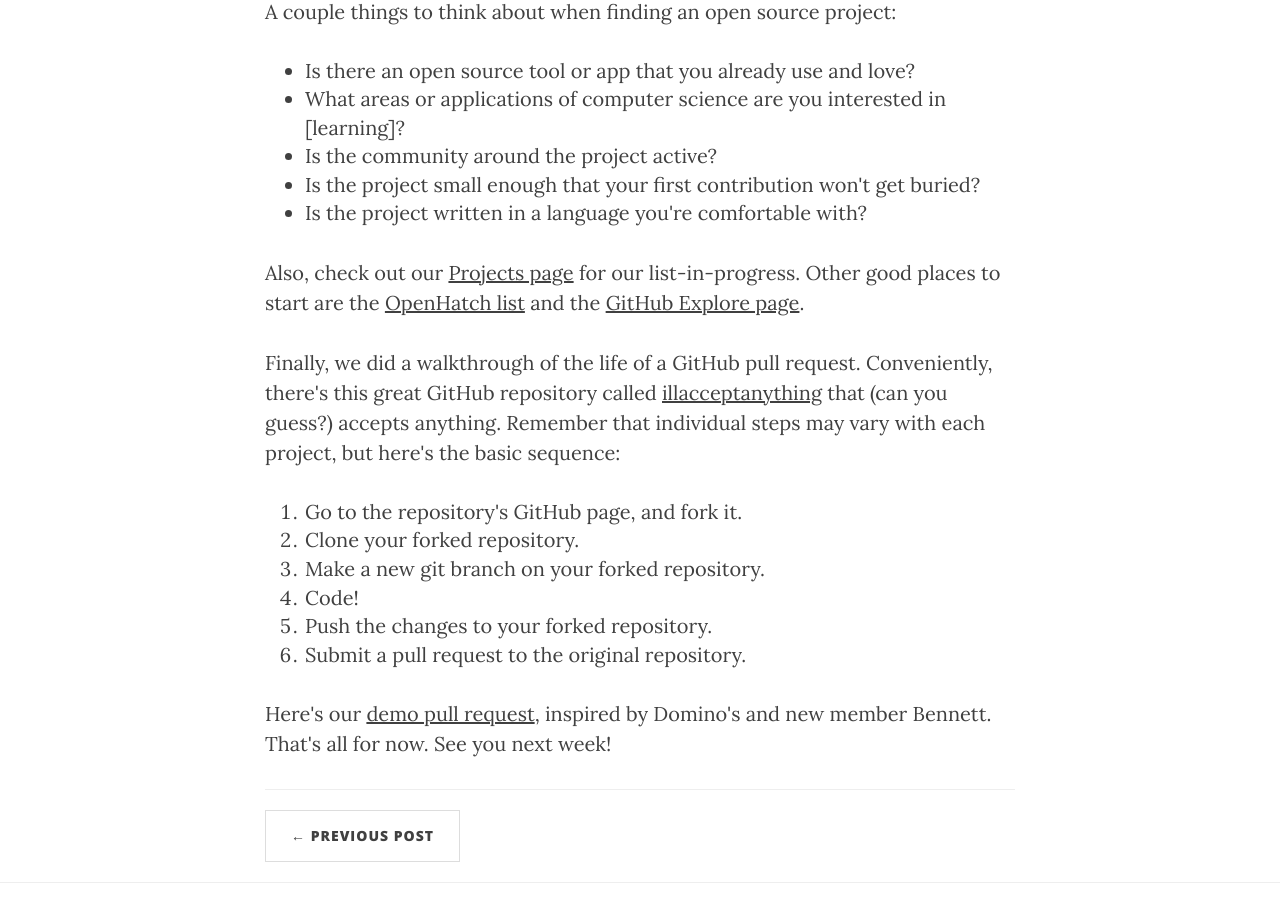
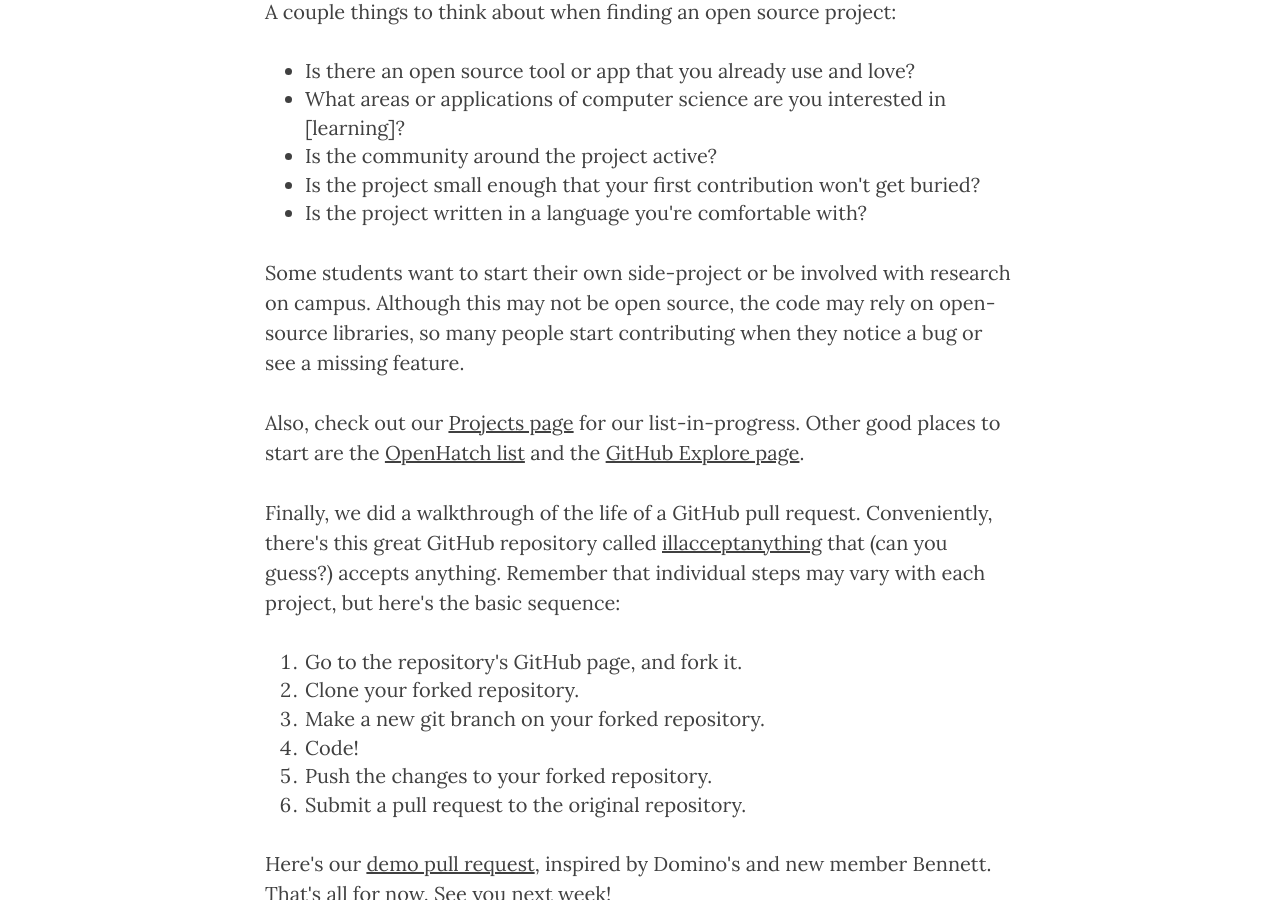
Before and after one commit to mit-open-source/mit-open-source.github.io, a Jekyll site: the page built from _posts/2015-04-08-meeting.markdown, in a window 1280 px wide and 900 px high, scrolled down 701 px. Built offline with Jekyll 4.4.1, drawn with Linux system fonts in a browser that asks for light colours; nearby versions of some CDN libraries.

Commit message:
Add side project/research paragraph

```diff
--- a/_posts/2015-04-08-meeting.markdown
+++ b/_posts/2015-04-08-meeting.markdown
@@ -26,6 +26,12 @@ A couple things to think about when finding an open source project:
     <li>Is the project small enough that your first contribution won't get buried?</li>
     <li>Is the project written in a language you're comfortable with?</li>
   </ul>
+</p>
+
+<p>
+Some students want to start their own side-project or be involved with research on campus.
+Although this may not be open source, the code may rely on open-source libraries, so many people start
+contributing when they notice a bug or see a missing feature.
 </p>
 
 <p>
```
